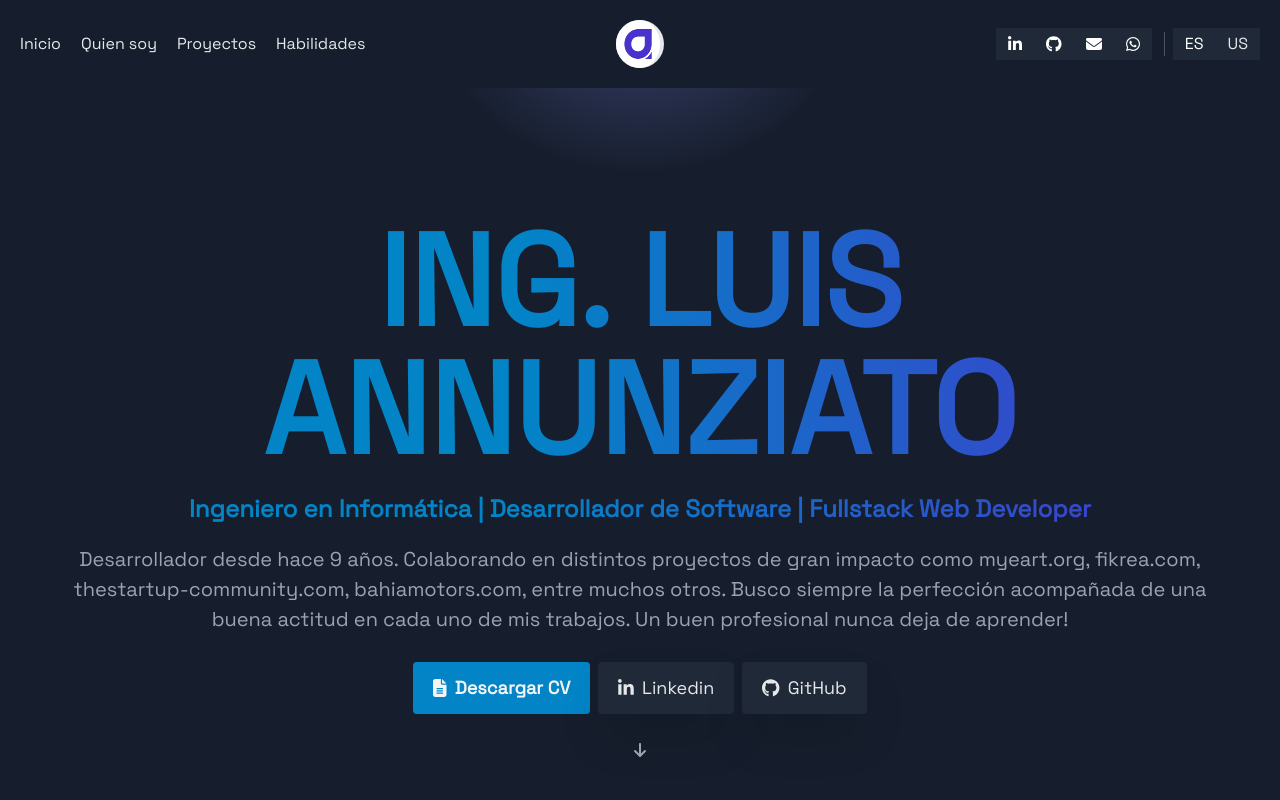
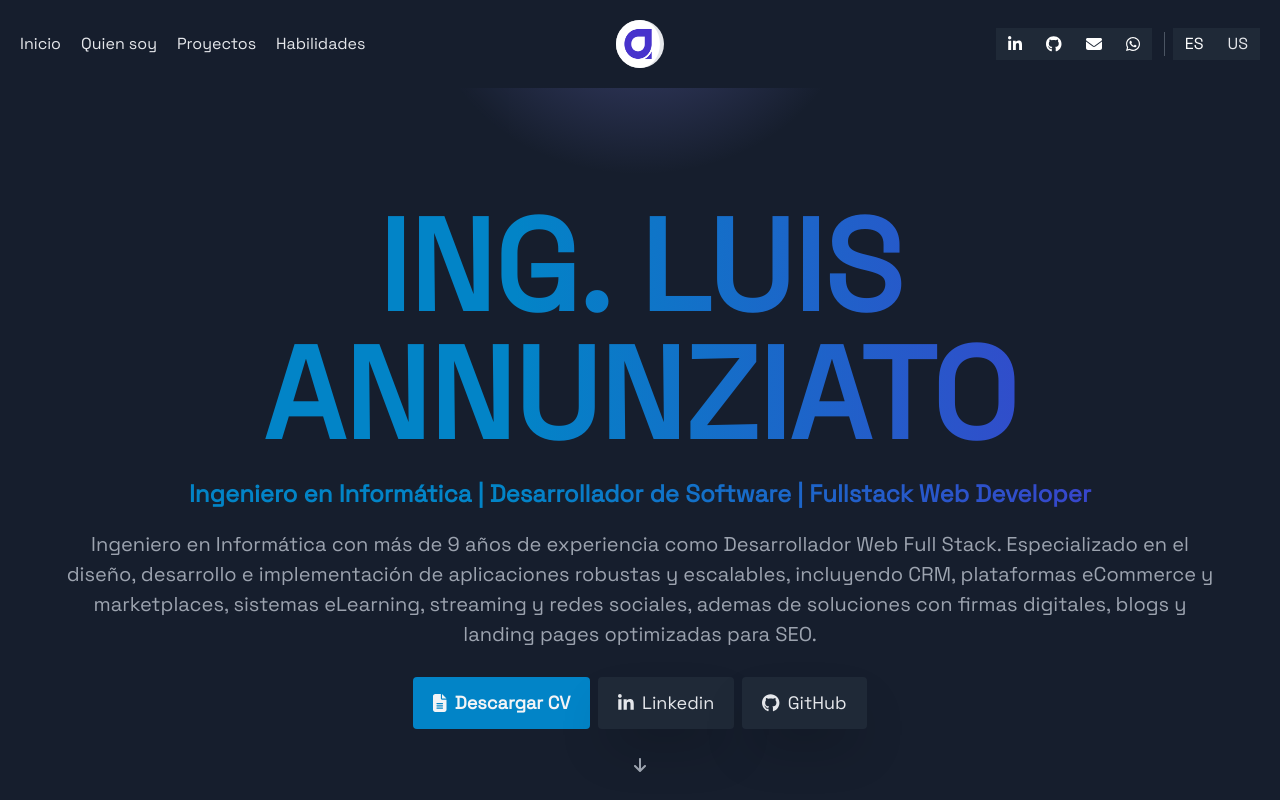
Before and after one commit to luisb0992/portfolio, a Vue app: page / in a window 1280 px wide. Shown: the top 800 px of the page. Built offline with nearby package versions, Linux system fonts and the light colour scheme.

Commit message:
feat: update personal descriptions in Spanish and English for clarity and professionalism

```diff
--- a/src/lang/es/app.ts
+++ b/src/lang/es/app.ts
@@ -9,7 +9,7 @@ const data: {} = {
 	contact: 'Contacto',
 	about: 'Acerca de',
 	iamdeveloper: 'Ingeniero en Informática | Desarrollador de Software | Fullstack Web Developer',
-	aboutMe: 'Desarrollador desde hace 9 años. Colaborando en distintos proyectos de gran impacto como myeart.org, fikrea.com, thestartup-community.com, bahiamotors.com, entre muchos otros. Busco siempre la perfección acompañada de una buena actitud en cada uno de mis trabajos. Un buen profesional nunca deja de aprender!',
+	aboutMe: 'Ingeniero en Informática con más de 9 años de experiencia como Desarrollador Web Full Stack. Especializado en el diseño, desarrollo e implementación de aplicaciones robustas y escalables, incluyendo CRM, plataformas eCommerce y marketplaces, sistemas eLearning, streaming y redes sociales, ademas de soluciones con firmas digitales, blogs y landing pages optimizadas para SEO.',
 	phrase: '“La programación es una carrera de obstáculos. El arte de programar es el arte de organizar y dominar la complejidad.”',
 	home: 'Inicio',
 	skills: 'Habilidades',
--- a/src/lang/us/app.ts
+++ b/src/lang/us/app.ts
@@ -9,7 +9,7 @@ const data: {} = {
 	iamdeveloper: 'Computer Engineer | Software Developer | Complete web developer',
 	contact: 'Contact',
 	about: 'About',
-	aboutMe: 'Engineer, fullstack Laravel/VueJs programmer, self-taught, team leader and project manager with more than 7 years of experience. I have dedicated part of my life to providing solutions to computer problems with feasible and scalable tools.',
+	aboutMe: 'Computer Science Engineer with over 9 years of experience as a Full Stack Web Developer. Specialized in the design, development, and implementation of robust and scalable applications, including CRMs, eCommerce platforms and marketplaces, eLearning systems, streaming and social media, as well as solutions with digital signatures, blogs, and optimized landing pages.',
 	phrase: '“Programming is an obstacle course. The art of programming is the art of organizing and mastering complexity.”',
 	home: 'Home',
 	skills: 'Skills',
--- a/src/utils/links.ts
+++ b/src/utils/links.ts
@@ -10,5 +10,6 @@ import { Links } from "../Types/common/common";
 
 export default reactive<Links>({
   //   cv: "https://drive.google.com/file/d/16UqBG72RKScikdxpZAax6-6sZvtete7A/view?usp=drive_link",
-  cv: "https://drive.google.com/file/d/1NQAevDS6X4fUw6t66icJLDxVZjAsiHNJ/view?usp=drive_link",
+  // cv: "https://drive.google.com/file/d/1NQAevDS6X4fUw6t66icJLDxVZjAsiHNJ/view?usp=drive_link",
+  cv: "https://drive.google.com/file/d/1hlf2nsDkiUV5dFh5wvAeo56VAviC0m-d/view?usp=drive_link",
 });
```
Also changed, not shown: .cspell/custom-dictionary.txt.
